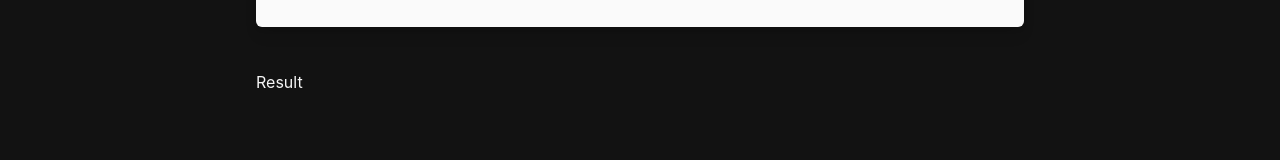
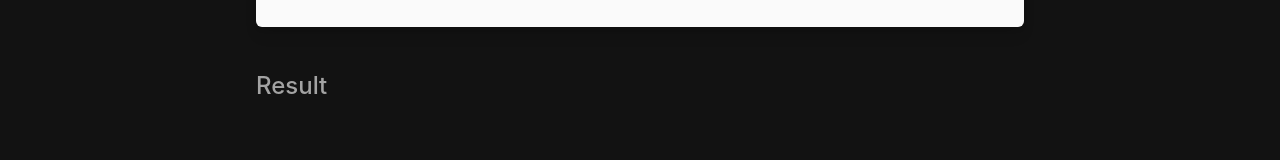
Before and after one commit to djanzou120/fabrik-front, a Next.js app: page / in a window 1280 px wide. Shown: the part 405-565 px from the top of the page. Built offline with nearby package versions, Linux system fonts and the light colour scheme.

Commit message:
initial commit

```diff
--- a/components/Footer.tsx
+++ b/components/Footer.tsx
@@ -4,7 +4,10 @@ const Footer = () => {
   return (
     <div className="h-4/6 w-full bg-black">
       <div className="flex justify-center">
-        <div className="text-gray-100 w-80 sm:w-3/5 mt-52">Result</div>
+        <div className="flex flex-col w-80 sm:w-3/5 mt-52">
+          <div className="text-gray-400 text-2xl font-medium"> Result</div>
+          <div className="text-gray-100"></div>
+        </div>
       </div>
       <div className="text-gray-100 px-5 py-1 flex justify-end h-1/12 absolute bottom-0 w-full">
         Github
```
